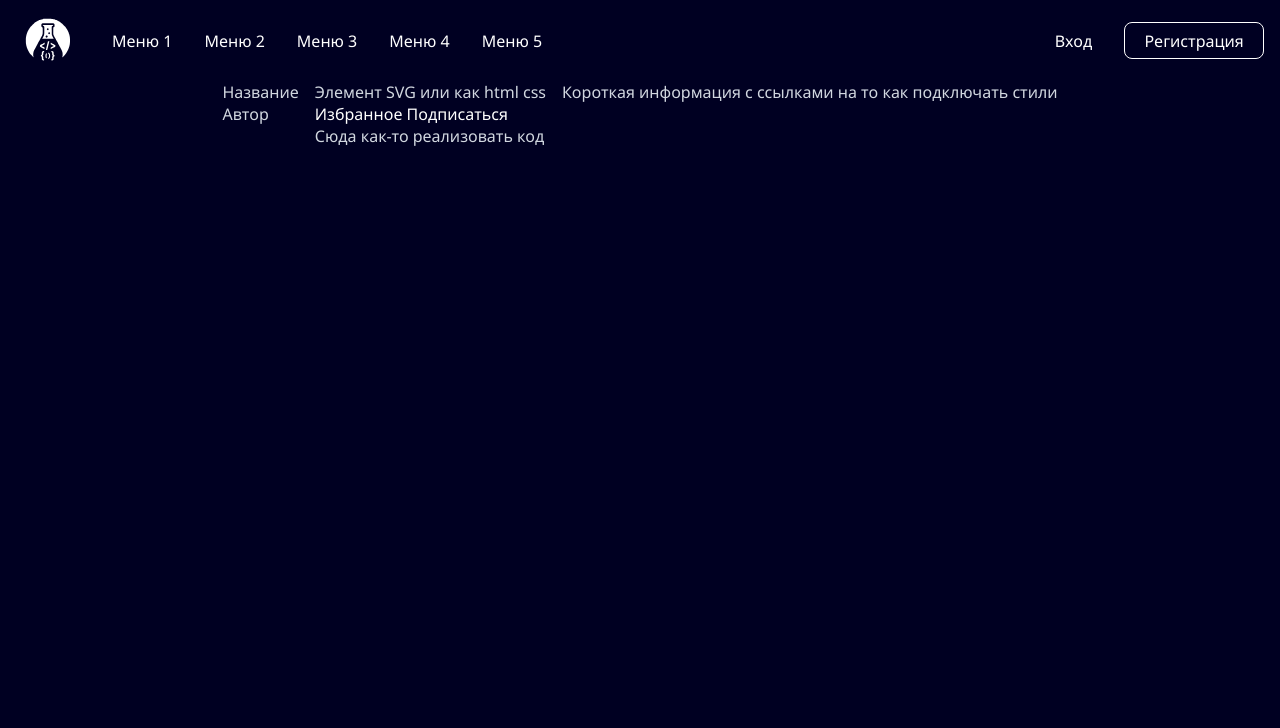
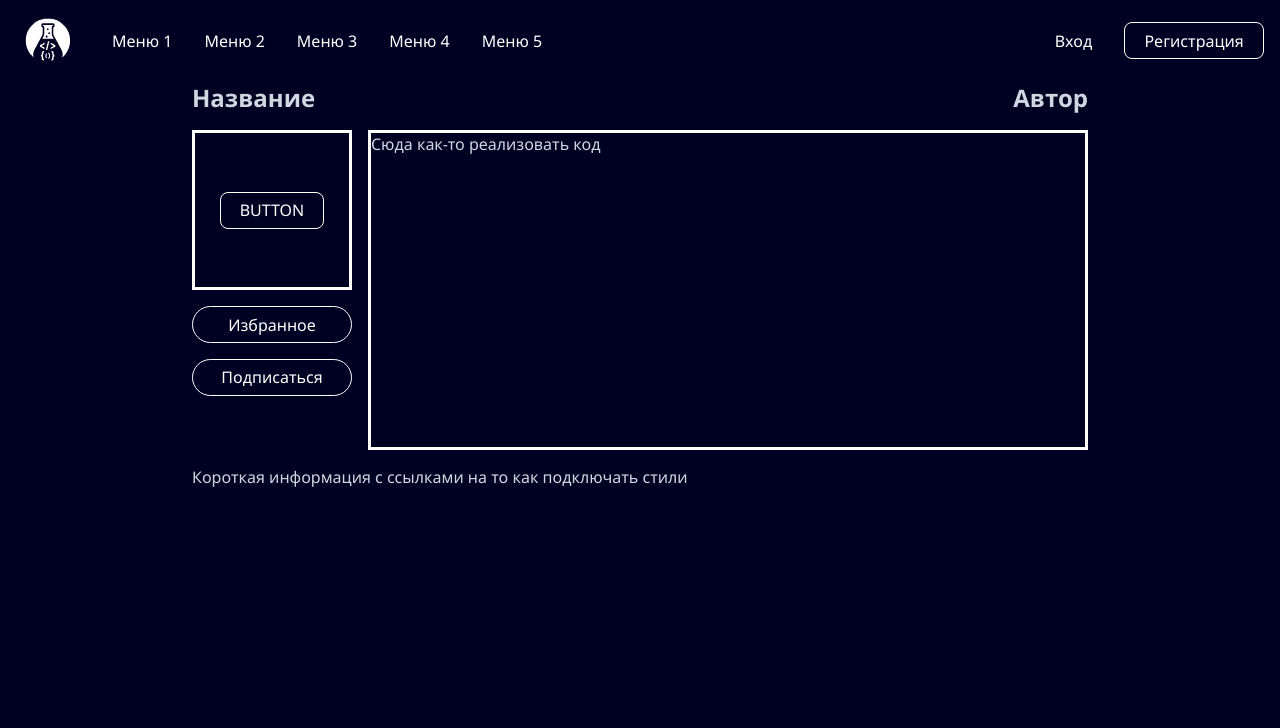
Before and after one commit to Verefer/WebElementsLab.ru, a PHP site: page /card.php in a window 1280 px wide. Shown: the top 728 px of the page. Run offline with PHP 8.4, Linux system fonts and the light colour scheme.

Commit message:
modified:   welphp/assets/style.css 	modified:   welphp/card.php

```diff
--- a/welphp/assets/style.css
+++ b/welphp/assets/style.css
@@ -7,7 +7,7 @@ body{
     color: #D1D7E0;
 }
 
-h1, p{
+h1, p, h2{
   margin: 0;
   padding: 0;
 }
@@ -308,6 +308,49 @@ footer{
   justify-content: center;
 }
 
+.j-c-space-between{
+  justify-content: space-between;
+}
+
 .gap1{
   gap: 1rem;
 }
+
+.f-d-column{
+  flex-direction: column;
+}
+
+.f-d-row{
+  flex-direction: row;
+}
+
+.btn{
+  color: white;
+  padding: 0.4rem 1.2rem;
+  border: 1px white solid;
+  border-radius: 0.5rem;
+}
+
+.btn:hover{
+  box-shadow: 0 0 1rem rgba(139, 193, 255, 0.5);
+}
+
+.btn-card{
+  color: white;
+  padding: 0.4rem 1.2rem;
+  border: 1px white solid;
+  border-radius: 50em;
+}
+
+.block-element{
+  border: 3px white solid;
+  width: 10rem;
+  height: 10rem;
+  display: flex;
+}
+
+.block-code{
+  border: 3px white solid;
+  width: 45rem;
+  height: 20rem;
+}
--- a/welphp/card.php
+++ b/welphp/card.php
@@ -16,22 +16,22 @@
 <div class="wrapper">
 <?php require_once 'includes/header.php'; ?>
 <main>
-    <div class="d-flex gap1">
-        <div>
-            <p>Название</p>
-            <p>Автор</p>
+    <div class="d-flex gap1 card-page f-d-column">
+        <div class="d-flex j-c-space-between">
+            <h2>Название</h2>
+            <h2>Автор</h2>
         </div>
-        <div>
-            <div>
-                <div>
-                    <p>Элемент SVG или как html css</p>
+        <div class="f-d-row d-flex gap1">
+            <div class="left-card-page d-flex gap1 f-d-column">
+                <div class="block-element d-flex j-c-center a-i-center">
+                    <a class="btn" href="#">BUTTON</a>
                 </div>
-                <div>
-                    <a class="btn-card" href="#">Избранное</a>
-                    <a class="btn-card" href="#">Подписаться</a>
+                <div class="d-flex gap1 f-d-column">
+                    <a class="btn-card j-c-center d-flex" href="#">Избранное</a>
+                    <a class="btn-card j-c-center d-flex" href="#">Подписаться</a>
                 </div>
             </div>
-            <div>
+            <div class="block-code">
                 <p>Сюда как-то реализовать код</p>
             </div>
         </div>
```
